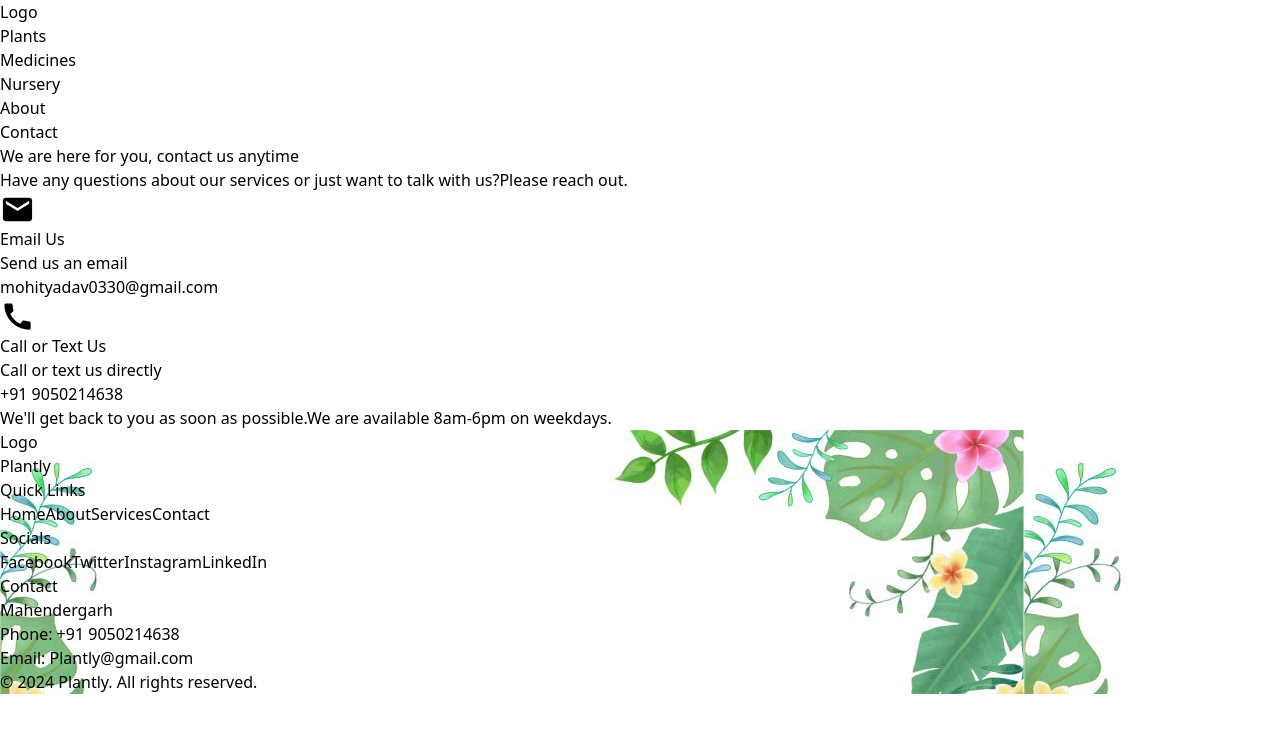
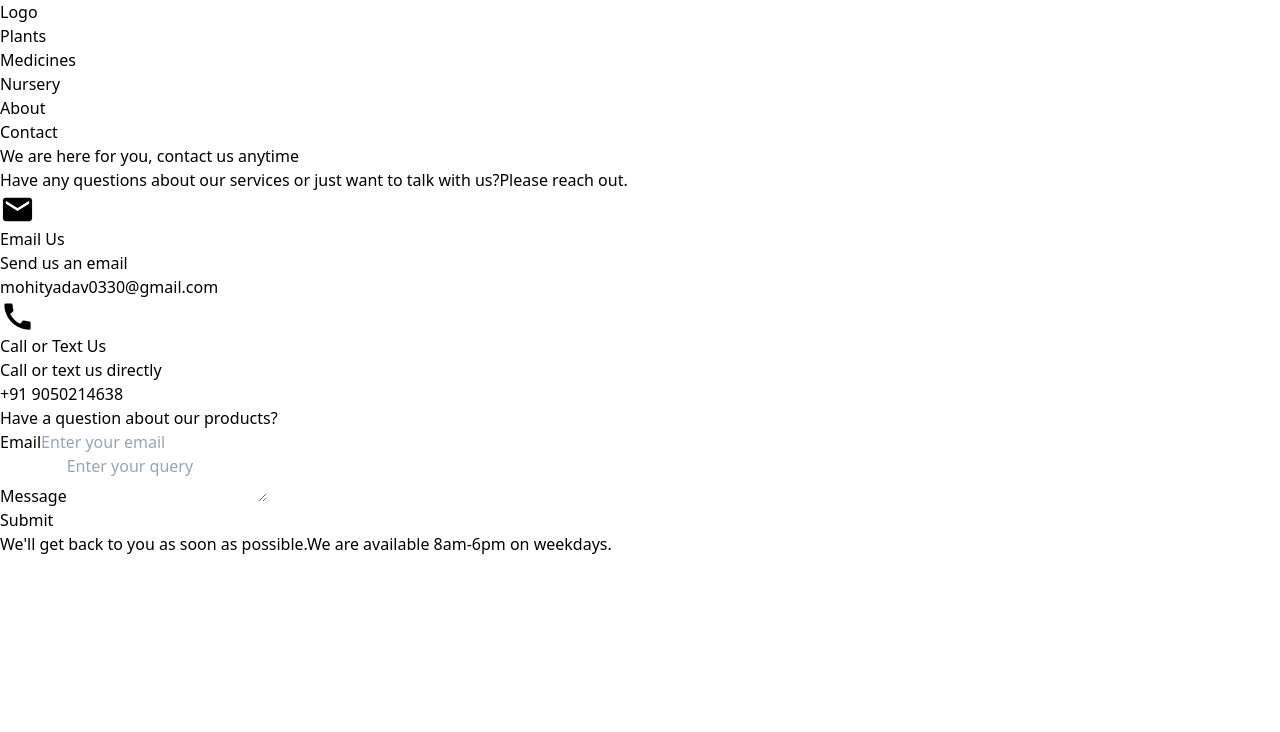
Before and after one commit to ymohit1603/nursery-frontend, a React (Vite) app: page /contact in a window 1280 px wide. Shown: the top 732 px of the page. Built offline with nearby package versions, Linux system fonts and the light colour scheme.

Commit message:
Contact Us page added

```diff
--- a/src/components/Contact/ContactBody.tsx
+++ b/src/components/Contact/ContactBody.tsx
@@ -1,5 +1,6 @@
 import React from 'react';
 import ContactCard from './contactCard';
+import ContactForm from './contactForm';
 
 interface ContactTypes {
     title: string;
@@ -31,15 +32,15 @@ const cardValues: ContactCardType[] = [
 
 const ContactBody: React.FC<ContactTypes> = ({ title, description, bottomDescription }) => {
     return (
-       <div className="w-screen h-screen mx-auto mt-5 p-6 rounded-lg shadow-md">
+       <div className=" mx-auto mt-5 p-6 rounded-lg shadow-md">
           <div className="flex justify-center">
             <div className=" max-w-2xl items-center text-center mb-4">
                 <div className="text-5xl font-bold mb-5 ">{title}</div>
                 <div className="text-gray-600">{description}</div>
              </div>
              </div>
-          <div className='flex flex-row mt-5'>
-            <div className="max-w-lg space-y-4">
+          <div className='flex flex-row justify-around mt-5'>
+            <div className="max-w-xl space-y-4">
                   {cardValues.map((values, index) => (
                      <ContactCard
                            key={index}
@@ -51,7 +52,7 @@ const ContactBody: React.FC<ContactTypes> = ({ title, description, bottomDescrip
                   ))}
              </div>
              <div>
-
+               <ContactForm />
              </div>
           </div>
           <div className='flex justify-center mt-8'>
--- a/src/pages/contact/index.tsx
+++ b/src/pages/contact/index.tsx
@@ -1,5 +1,5 @@
 import ContactBody  from "../../components/Contact/ContactBody"
-import Layout from "../../components/Layout"
+import { NavBar } from "../../components/NavBar/NavBar"
 
 
 const contactVal =
@@ -12,7 +12,10 @@ const contactVal =
 
 
 export const ContactUs = () => {
-    return <Layout>
+    return <div>
+        <NavBar/>
         <ContactBody title={contactVal.title} description={contactVal.description} bottomDescription={contactVal.bottomDescription}/>
-        </Layout>
+    </div>
+
+
 }
```
Also changed, not shown: src/components/Contact/query.tsx (deleted).
